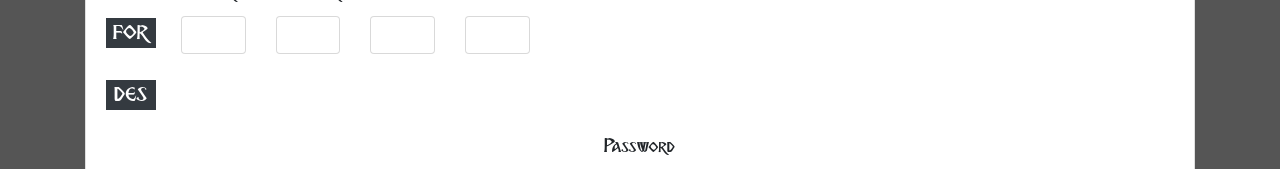
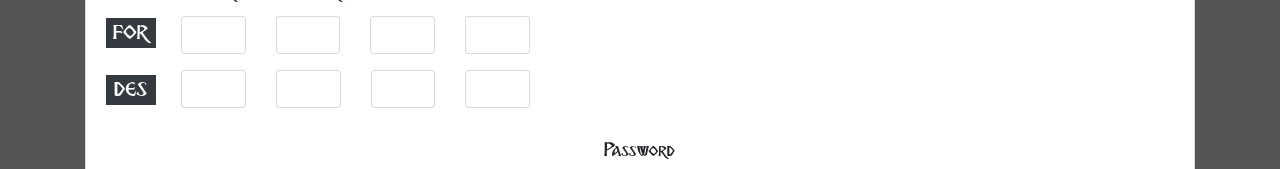
Before and after one commit to MrDobler/RPG-Smart-Sheets, an Angular app: page /fichaPathfinder in a window 1280 px wide. Shown: the part 631-800 px from the top of the page. Built offline with nearby package versions, Linux system fonts and the light colour scheme.

Commit message:
Criação do módulo de destreza

```diff
--- a/src/app/app.module.ts
+++ b/src/app/app.module.ts
@@ -15,6 +15,7 @@ import { AttrPrimariosComponent } from './components/attr-primarios/attr-primari
 import { AttrDesComponent } from './components/attr-des/attr-des.component';
 import { ModalLoginComponent } from './components/modal-login/modal-login.component';
 import { ModalCadastroComponent } from './components/modal-cadastro/modal-cadastro.component';
+import { AttrConComponent } from './components/attr-con/attr-con.component';
 
 @NgModule({
   declarations: [
@@ -30,7 +31,8 @@ import { ModalCadastroComponent } from './components/modal-cadastro/modal-cadast
     AttrPrimariosComponent,
     AttrDesComponent,
     ModalLoginComponent,
-    ModalCadastroComponent
+    ModalCadastroComponent,
+    AttrConComponent
   ],
   imports: [
     BrowserModule,
--- /dev/null
+++ b/src/app/components/attr-con/attr-con.component.html
@@ -0,0 +1,3 @@
+<p>
+  attr-con works!
+</p>
--- /dev/null
+++ b/src/app/components/attr-con/attr-con.component.ts
@@ -0,0 +1,15 @@
+import { Component, OnInit } from '@angular/core';
+
+@Component({
+  selector: 'app-attr-con',
+  templateUrl: './attr-con.component.html',
+  styleUrls: ['./attr-con.component.css']
+})
+export class AttrConComponent implements OnInit {
+
+  constructor() { }
+
+  ngOnInit() {
+  }
+
+}
--- a/src/app/components/attr-des/attr-des.component.css
+++ b/src/app/components/attr-des/attr-des.component.css
@@ -1,8 +1,9 @@
 .label-attr{
-  margin-left: 20px;
-  margin-bottom:5px;
+  margin-left: 35px;
+  margin-bottom:30px;
   background-color: #343a40;
   width: 50px;
   color: #FFF;
-  margin-top: 10px;
+  margin-top: 5px;
+  margin-right: 10px;
 }
--- a/src/app/components/attr-des/attr-des.component.html
+++ b/src/app/components/attr-des/attr-des.component.html
@@ -1 +1,15 @@
-<div class="label-attr">DES</div>
+<div class="row">
+    <div class="label-attr">DES</div>
+    <div class="form-group col-md-1">
+      <input type="text" class="form-control" name="valDes">
+    </div>
+    <div class="form-group col-md-1">
+      <input type="text" class="form-control" name="modAtrDes">
+    </div>
+    <div class="form-group col-md-1">
+      <input type="text" class="form-control" name="valTempDes">
+    </div>
+    <div class="form-group col-md-1">
+      <input type="text" class="form-control" name="modTempDes">
+    </div>
+</div>
--- a/src/app/components/attr-primarios/attr-primarios.component.css
+++ b/src/app/components/attr-primarios/attr-primarios.component.css
@@ -1,6 +1,6 @@
 .label-attr{
   margin-left: 20px;
-  margin-bottom:5px;
+  margin-bottom:0px;
   background-color: #343a40;
   width: 50px;
   color: #FFF;
--- a/src/app/components/fichacompleta/fichacompleta.component.html
+++ b/src/app/components/fichacompleta/fichacompleta.component.html
@@ -132,11 +132,11 @@
             <input type="text" class="form-control">
           </div>
       </div>
-      <div class="row">
-        <div class="form-group col-md-1">
-          <app-attr-des></app-attr-des>
-        </div>
-      </div>
+      <app-attr-des></app-attr-des>
+
+
+
+
 
 
           <div class="form-group">
```
Also changed, not shown: src/app/components/attr-con/attr-con.component.css (added), 1 other file (tests, documents, lock files or other folders).
